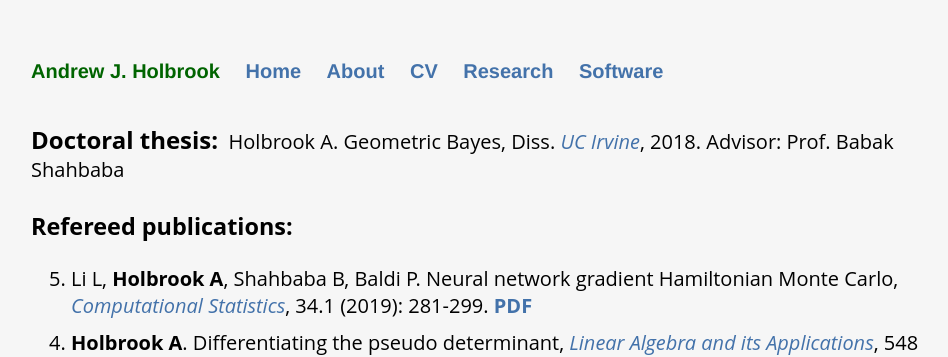
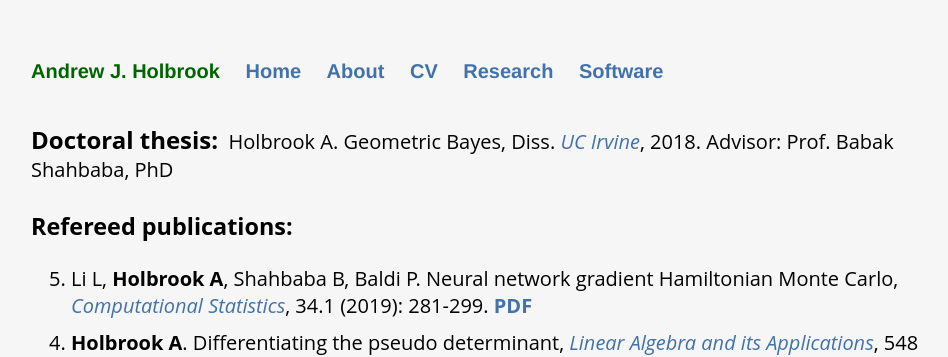
Before and after one commit to andrewjholbrook/andrewjholbrook.github.io, a Jekyll site: the page built from research.html, in a window 1280 px wide. Shown: the top 357 px of the page, without its empty margins (161-1109 px from the left). Built offline with Jekyll 4.4.1, drawn with Linux system fonts in a browser that asks for light colours.

Commit message:
Update research.html

```diff
--- a/research.html
+++ b/research.html
@@ -7,7 +7,7 @@
 
       <div class="col-9">
 
-            <font size=5><b>Doctoral thesis:</b></font>&nbsp; Holbrook A. Geometric Bayes, Diss. <i><a href="https://escholarship.org/uc/item/1rs3p8k7" target="_blank">UC Irvine</a></i>, 2018. Advisor: Prof. Babak Shahbaba<br /><br />
+            <font size=5><b>Doctoral thesis:</b></font>&nbsp; Holbrook A. Geometric Bayes, Diss. <i><a href="https://escholarship.org/uc/item/1rs3p8k7" target="_blank">UC Irvine</a></i>, 2018. Advisor: Prof. Babak Shahbaba, PhD<br /><br />
 
 
   <h3>Refereed publications:</h3>
```
